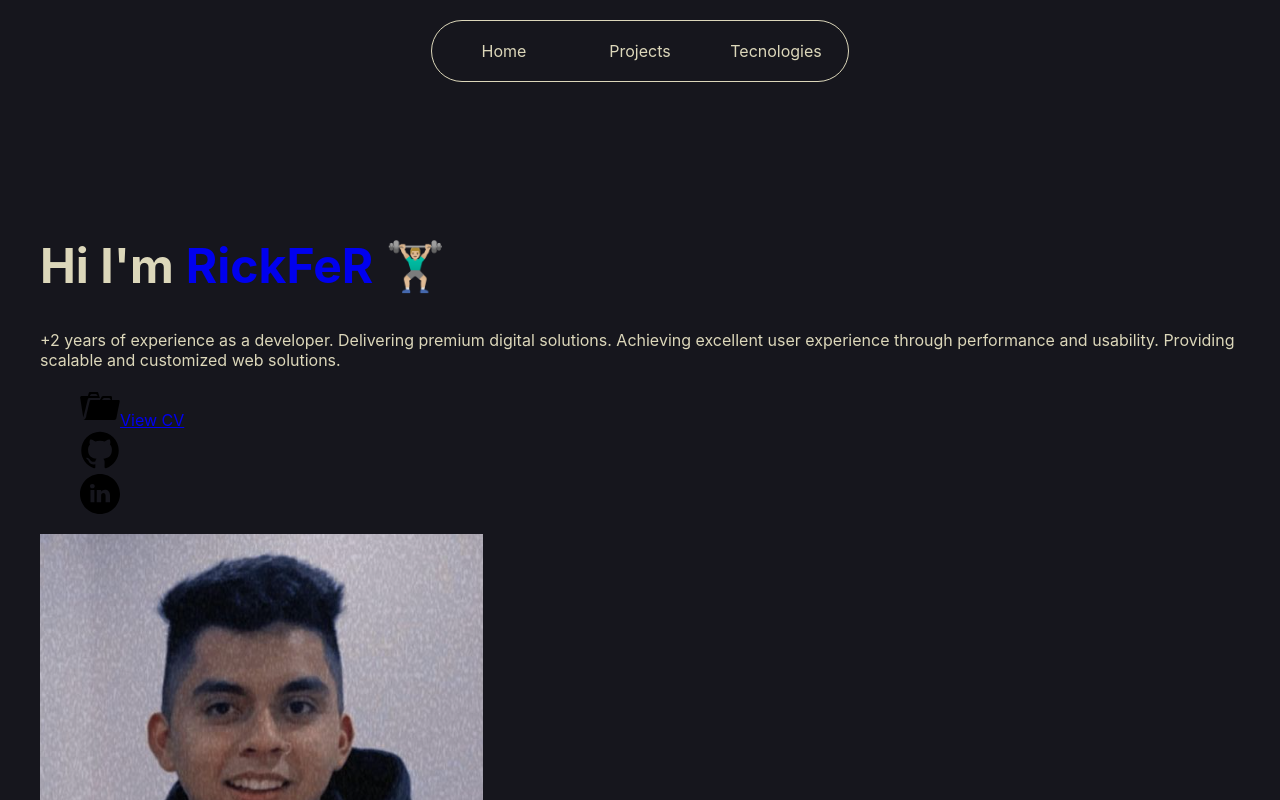
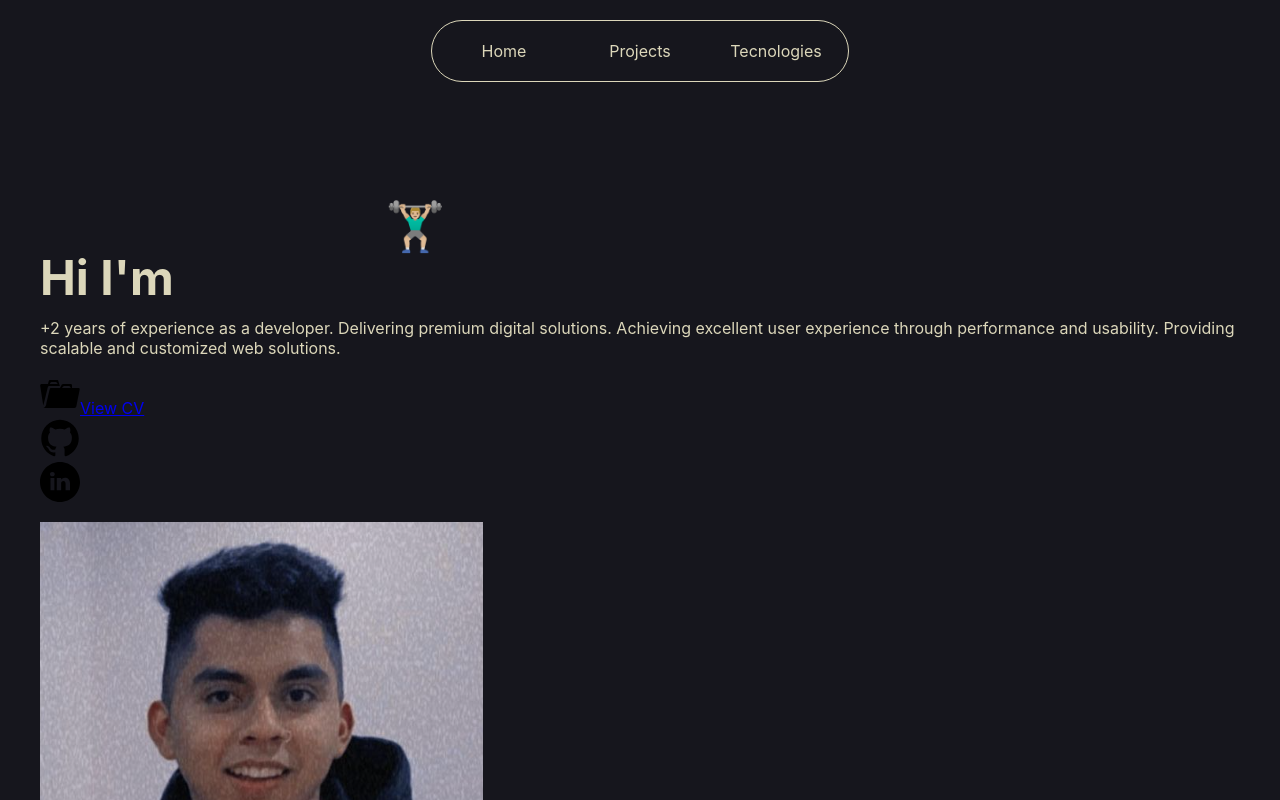
Before and after one commit to rickferrodriguez/portfolio, a React (Vite) app: page / in a window 1280 px wide. Shown: the top 800 px of the page. Built offline with nearby package versions, Linux system fonts and the light colour scheme.

Commit message:
my name with tailwind

```diff
--- a/src/components/home/MainContent.jsx
+++ b/src/components/home/MainContent.jsx
@@ -6,22 +6,23 @@ const urlLinkedin = 'https://www.linkedin.com/in/richrodriguezdev/'
 export function MainContent ({ imgUrl }) {
   return (
     <section className=''>
-      <h1 className='text-5xl flex gap-3'>
+      <h1 className='text-5xl flex items-end gap-3 align-text-bottom h-[100px] m-0 mb-4'>
         Hi I'm
         <a
           href={urlLinkedin} target='_blank' rel='noreferrer'
-          className='no-underline'
+          className='no-underline text-transparent bg-clip-text bg-gradient-to-r from-autumnRed to-gruvYellow
+          hover:from-winterGreen hover:to-autumnGreen'
         >
           RickFeR
         </a>
-        <span className='emoji-header'>🏋🏼‍♂️</span>
+        <span className='h-full inline-block align-bottom'>🏋🏼‍♂️</span>
       </h1>
-      <p className='home-parragrafh'>+2 years of experience as a
+      <p className='m-0'>+2 years of experience as a
         developer. Delivering premium digital solutions. Achieving
         excellent user experience through performance and usability.
         Providing scalable and customized web solutions.
       </p>
-      <ul className='social-section'>
+      <ul className='social-section p-0'>
         {
           imgUrl.map(img => (
             <li
--- a/tailwind.config.cjs
+++ b/tailwind.config.cjs
@@ -18,7 +18,8 @@ module.exports = {
         winterRed: '#71322D',
         autumnRed: '#E6644C',
         winterGreen: '#4C4E31',
-        autumnGreen: '#B2B553'
+        autumnGreen: '#B2B553',
+        gruvYellow: '#fabd2f'
       }
     }
   },
```
